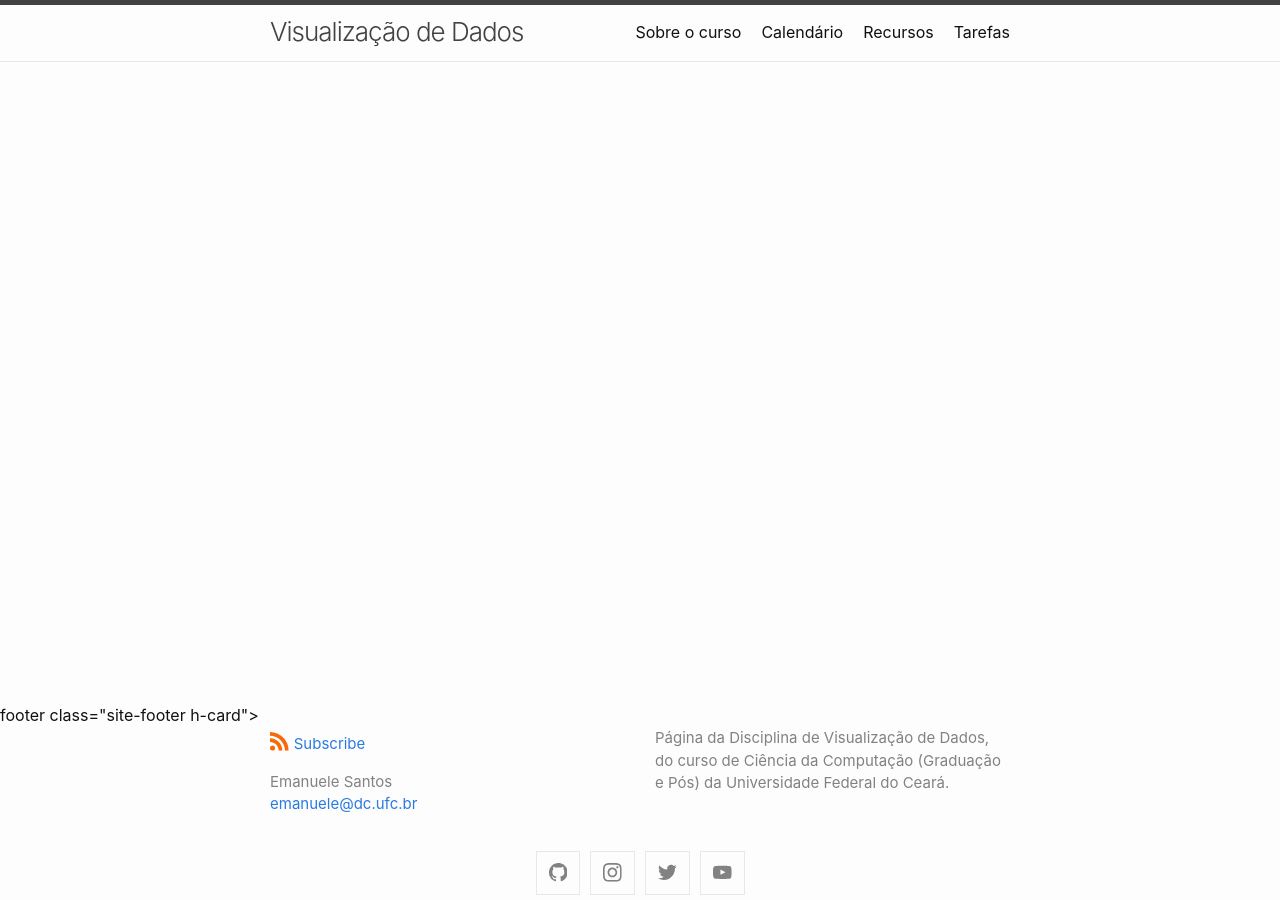
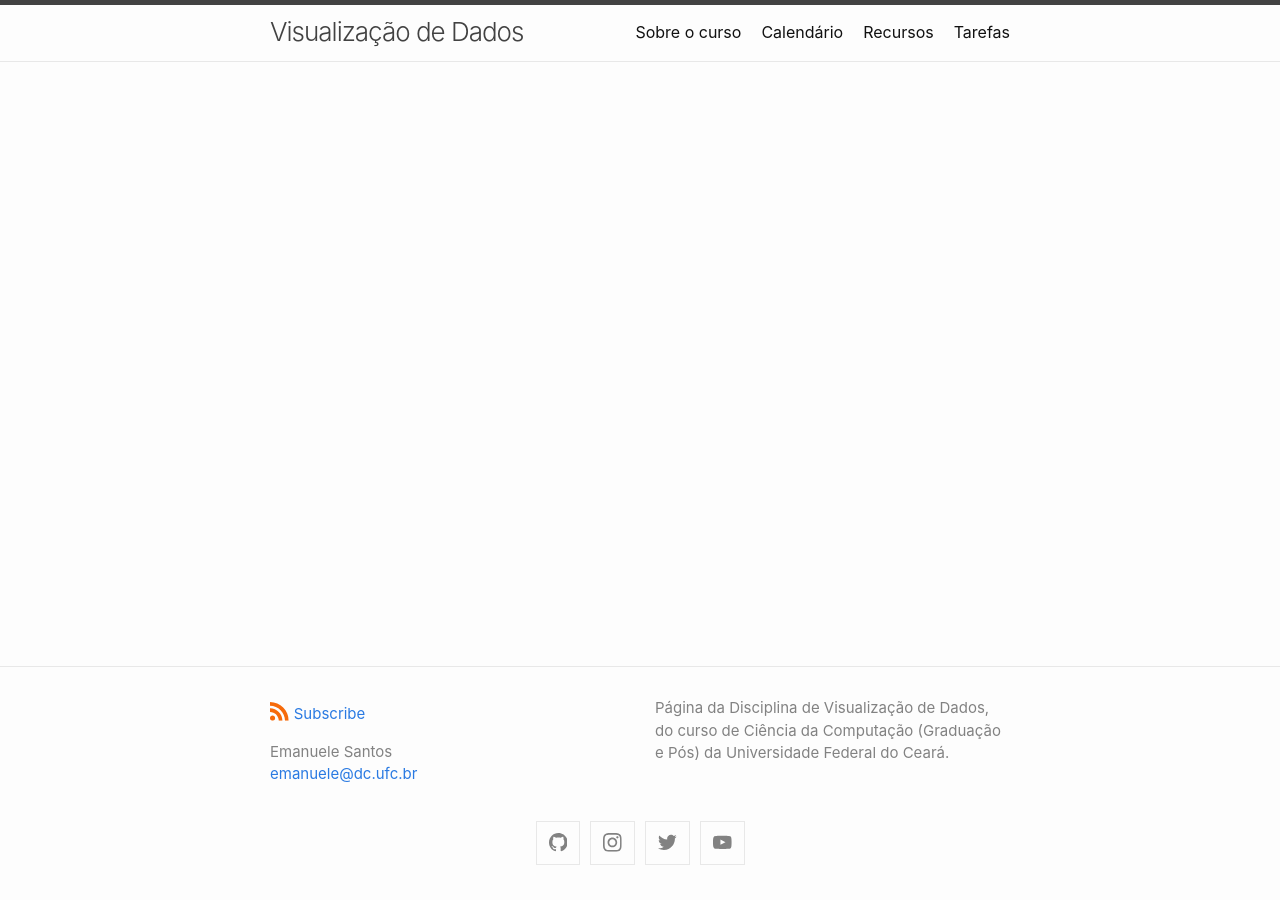
Before and after one commit to emanueles/datavis-course, a Jekyll site: the page built from index.md, in a window 1280 px wide. Built offline with Jekyll 4.4.1, drawn with Linux system fonts in a browser that asks for light colours.

Commit message:
Fixed bugs

```diff
--- a/Gemfile
+++ b/Gemfile
@@ -2,6 +2,10 @@
 
 source "https://rubygems.org"
 
-gem "jekyll", "~> 4.2"
+# gem "jekyll", "~> 4.2"
+gem "github-pages", "~> 228", group: :jekyll_plugins
+gem "minima"
 gem "jekyll-feed"
 gem "jekyll-remote-theme"
+gem "jekyll-seo-tag"
+gem "webrick"
--- a/_config.yml
+++ b/_config.yml
@@ -36,6 +36,7 @@
 
 
 show_drafts: false
+show_excerpts: false # set to true to show excerpts on the homepage
 
 collections:
   tasks:
@@ -44,8 +45,11 @@
       paginate: 5
 
 # Build settings
-markdown: kramdown
+load_paths:
+    - _sass
+
 remote_theme: jekyll/minima
 plugins:
   - jekyll-feed
   - jekyll-remote-theme
+  - jekyll-seo-tag
--- a/_includes/footer.html
+++ b/_includes/footer.html
@@ -1,4 +1,4 @@
-footer class="site-footer h-card">
+<footer class="site-footer h-card">
   <data class="u-url" href="{{ "/" | relative_url }}"></data>
 
   <div class="wrapper">
--- a/assets/main.scss
+++ /dev/null
@@ -1,39 +0,0 @@
----
-# Only the main Sass file needs front matter (the dashes are enough)
----
-@charset "utf-8";
-
-// Our variables
-$base-font-family: "Helvetica Neue", Helvetica, Arial, sans-serif;
-$base-font-size:   16px;
-$base-font-weight: 400;
-$small-font-size:  $base-font-size * 0.875;
-$base-line-height: 1.5;
-
-$spacing-unit:     30px;
-
-$text-color:       #111;
-$background-color: #fdfdfd;
-$brand-color:      #2a7ae2;
-
-$grey-color:       #828282;
-$grey-color-light: lighten($grey-color, 40%);
-$grey-color-dark:  darken($grey-color, 25%);
-
-// Width of the content area
-$content-width:    800px;
-
-$on-palm:          600px;
-$on-laptop:        800px;
-
-// Minima also includes a mixin for defining media queries.
-// Use media queries like this:
-// @include media-query($on-palm) {
-//     .wrapper {
-//         padding-right: $spacing-unit / 2;
-//         padding-left: $spacing-unit / 2;
-//     }
-// }
-
-// Import partials from the `minima` theme.
-@import "minima";
```
